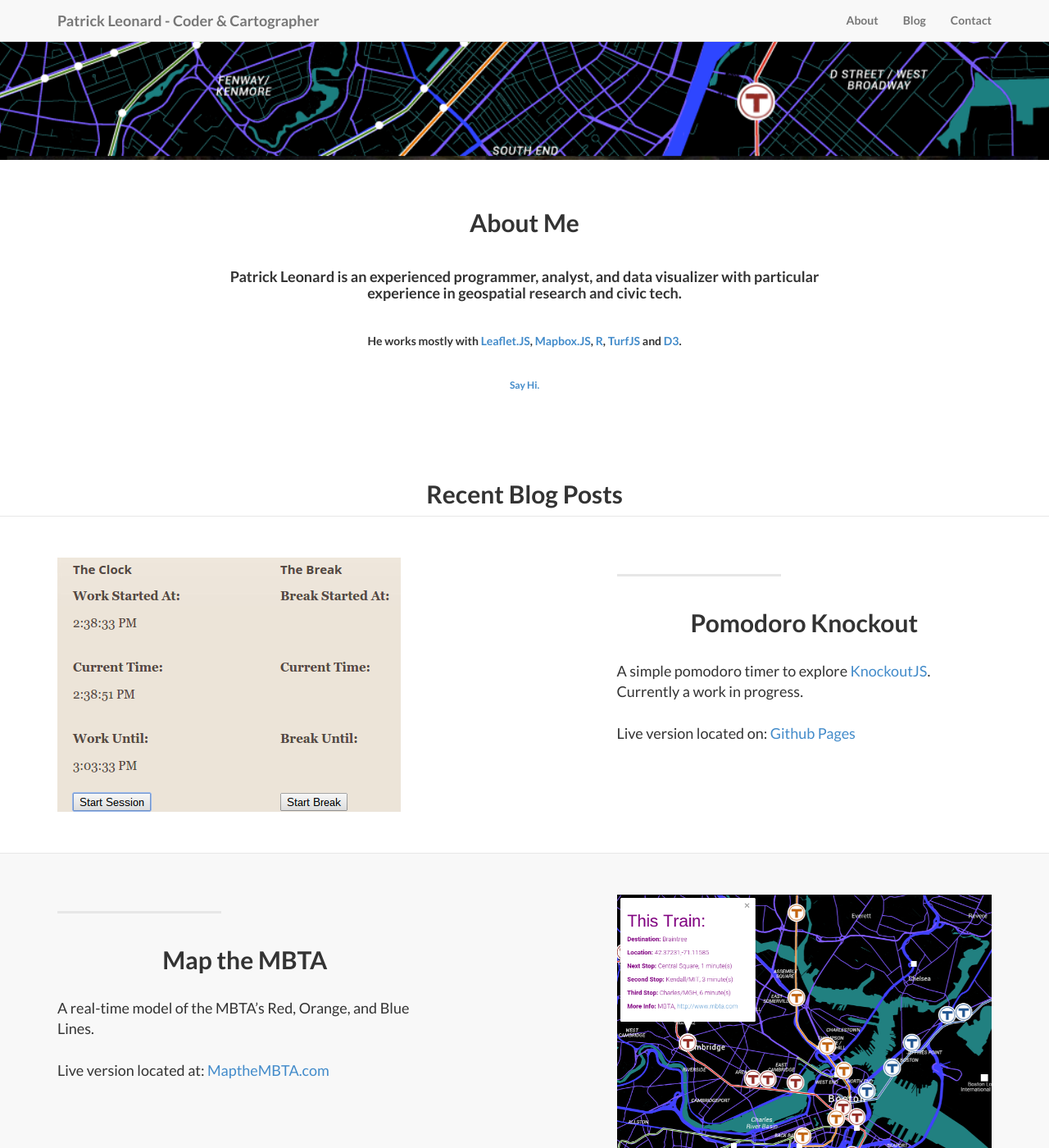
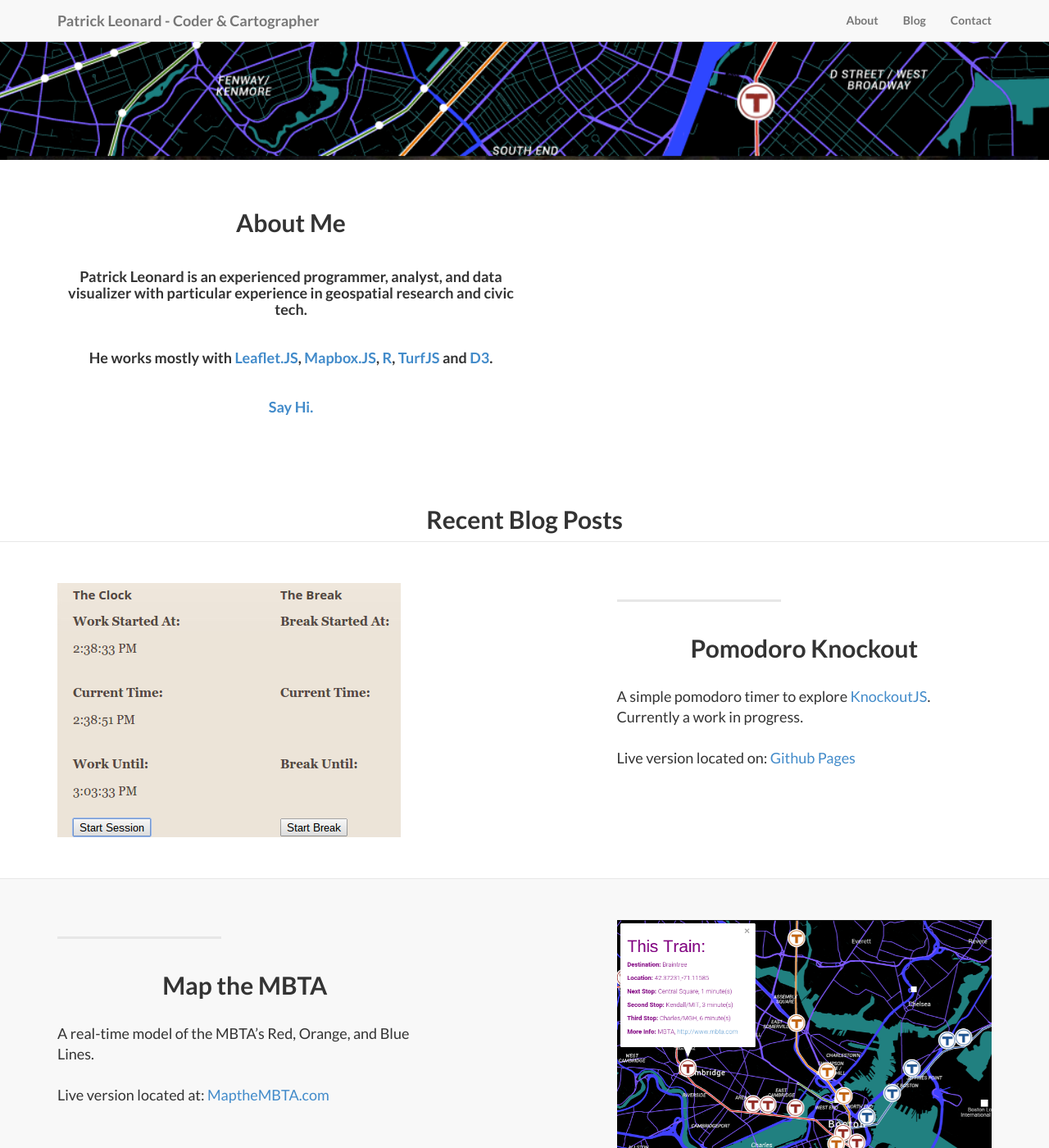
Before and after one commit to pjleonard37/pjleonard37.github.io, a Jekyll site: the page built from index.html, in a window 1280 px wide and 1400 px high, scrolled down 569 px. Shown: the whole window at 82% size. Built offline with Jekyll 4.4.1, drawn with Linux system fonts in a browser that asks for light colours.

Commit message:
More about Me changes

```diff
--- a/_includes/about.html
+++ b/_includes/about.html
@@ -1,16 +1,16 @@
     <!-- About Section -->
     <section id="about" class="container content-section text-center">
         <div class="row">
-            <div class="col-lg-8 col-lg-offset-2">
+            <div class="col-lg-8 col-lg-offset-2 aboutme">
                 <br/>
                 <br/>
                 <h2>About Me</h2>
                 <br/>
                 <h4>Patrick Leonard is an experienced programmer, analyst, and data visualizer with particular experience in geospatial research and civic tech.</h4>
                 <br/>
-                <h5>He works mostly with <a href="http://leafletjs.com/">Leaflet.JS</a>, <a href="https://www.mapbox.com/mapbox.js/api/v3.0.1/">Mapbox.JS</a>, <a href="https://www.r-project.org/">R</a>, <a href="http://turfjs.org/">TurfJS</a> and <a href="https://d3js.org/">D3</a>.</h5>
+                <h4>He works mostly with <a href="http://leafletjs.com/">Leaflet.JS</a>, <a href="https://www.mapbox.com/mapbox.js/api/v3.0.1/">Mapbox.JS</a>, <a href="https://www.r-project.org/">R</a>, <a href="http://turfjs.org/">TurfJS</a> and <a href="https://d3js.org/">D3</a>.</h4>
                 <br/>
-                <h6><a href="mailto:me@patrick-leonard.com">Say Hi.</a></h6>
+                <h4><a href="mailto:me@patrick-leonard.com">Say Hi.</a></h4>
                 <br/>
               </div>
         </div>
--- a/css/landing-page.css
+++ b/css/landing-page.css
@@ -27,6 +27,11 @@
 
 .page-title, .date-category{
   text-align: center;
+}
+
+.aboutme {
+  max-width: 600px;
+  margin: 0 auto;
 }
 
 .blog-post-full {
```
